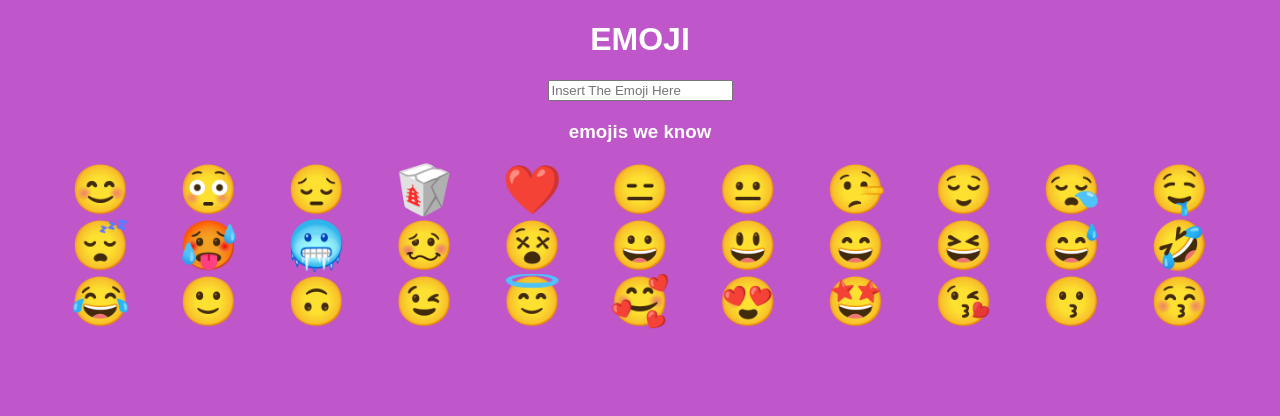
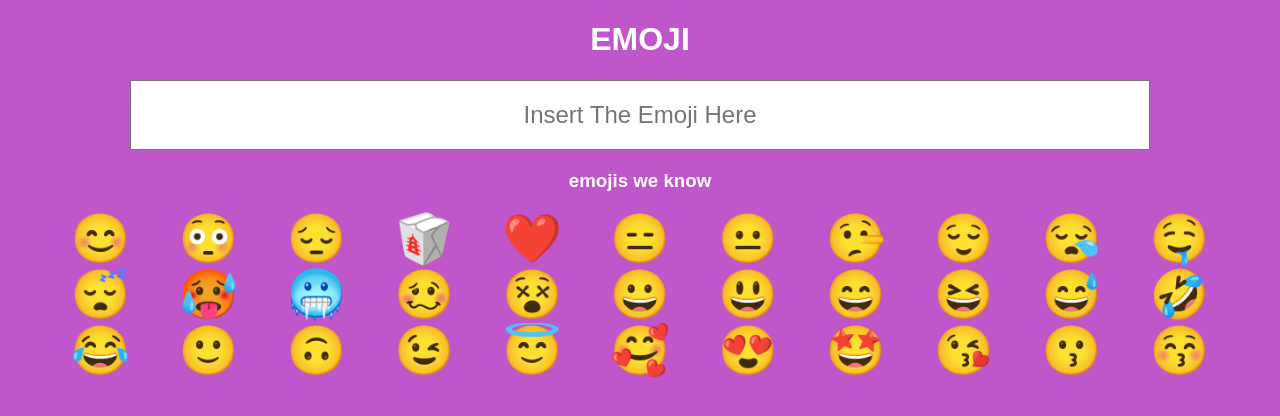
Before and after one commit to dushyant2901/emoji, a React (Create React App) app: page / in a window 1280 px wide. Shown: the top 416 px of the page. Built offline with nearby package versions, Linux system fonts and the light colour scheme.

Commit message:
fixed input height issue

```diff
--- a/src/App.js
+++ b/src/App.js
@@ -63,6 +63,12 @@ export default function App() {
       </h1>
 
       <input
+        style={{
+          width: "80%",
+          height: "8vh",
+          textAlign: "center",
+          fontSize: "1.5rem"
+        }}
         placeholder="Insert The Emoji Here"
         onChange={inputEmojiHandler}
       ></input>
```
